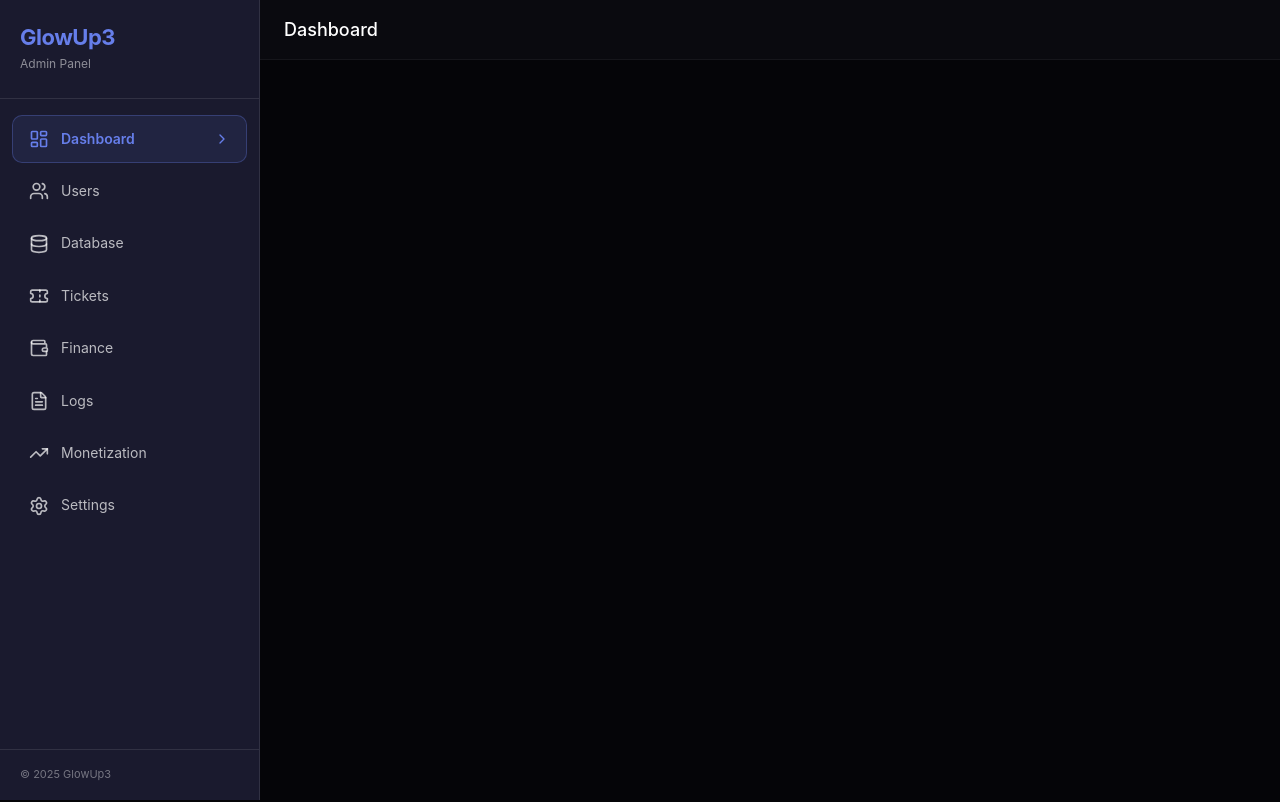
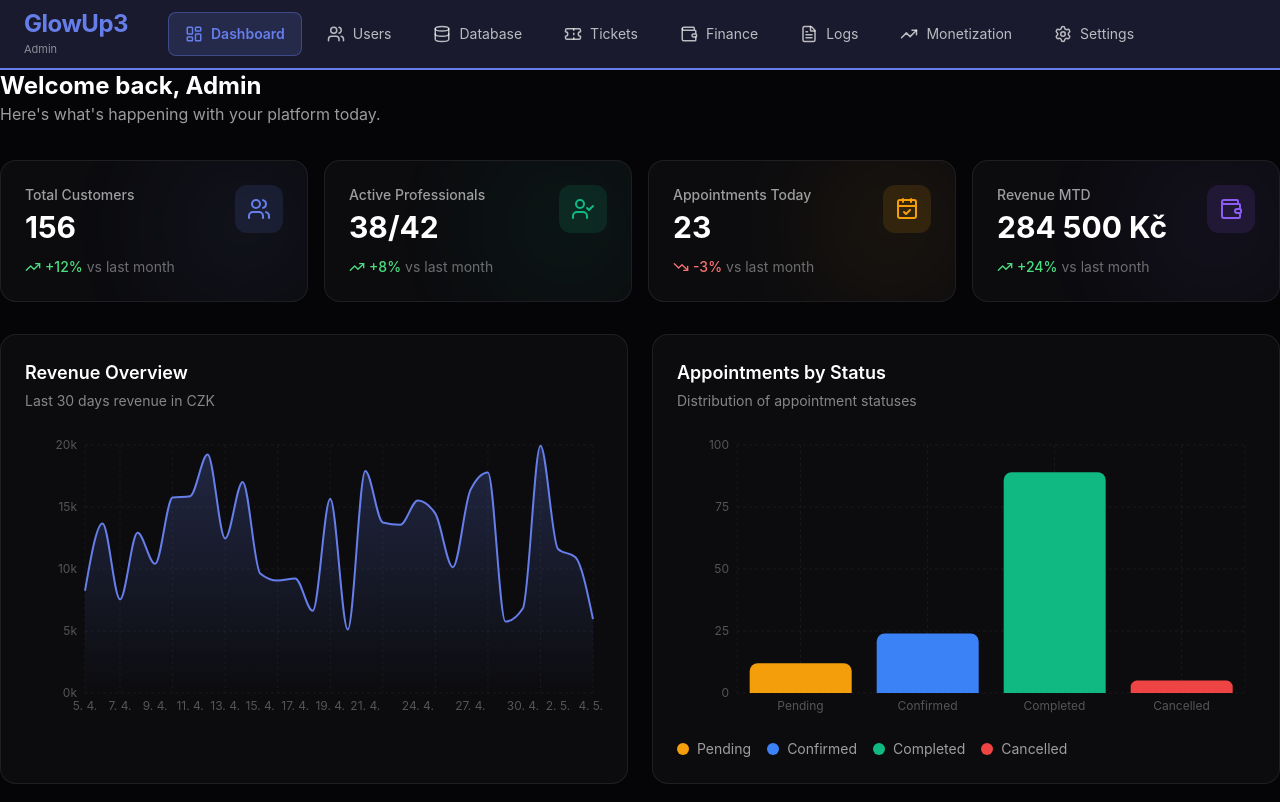
Before and after one commit to vash1610/glowup3-website, a Next.js app: page /admin in a window 1280 px wide. Shown: the top 802 px of the page. Built offline with nearby package versions, Linux system fonts and the light colour scheme.

Commit message:
Revert: Switch back to horizontal top bar navigation
- Convert AdminNav from sidebar back to horizontal top bar
- Fixed header with logo on left, nav links in center
- 70px height with purple border at bottom
- Active page highlighting works as before

```diff
--- a/src/components/admin/AdminNav.tsx
+++ b/src/components/admin/AdminNav.tsx
@@ -11,8 +11,7 @@ import {
   Wallet,
   FileText,
   TrendingUp,
-  Settings,
-  ChevronRight
+  Settings
 } from 'lucide-react';
 
 const navItems = [
@@ -31,27 +30,28 @@ export default function AdminNav() {
 
   return (
     <>
-      {/* VERTICAL SIDEBAR - Left Side - Fixed position */}
+      {/* HORIZONTAL TOP BAR */}
       <div style={{
         position: 'fixed',
         top: 0,
         left: 0,
-        width: '260px',
-        height: '100vh',
+        right: 0,
+        height: '70px',
         backgroundColor: '#1a1a2e',
-        borderRight: '1px solid rgba(255,255,255,0.1)',
+        borderBottom: '2px solid #667eea',
         display: 'flex',
-        flexDirection: 'column',
-        zIndex: 100
+        alignItems: 'center',
+        padding: '0 24px',
+        zIndex: 100,
+        gap: '40px'
       }}>
         {/* Logo/Brand */}
-        <div style={{
-          padding: '24px 20px',
-          borderBottom: '1px solid rgba(255,255,255,0.1)'
+        <Link href="/admin" style={{
+          textDecoration: 'none'
         }}>
           <h1 style={{
             color: '#667eea',
-            fontSize: '22px',
+            fontSize: '24px',
             fontWeight: 'bold',
             margin: 0,
             letterSpacing: '-0.5px'
@@ -60,18 +60,19 @@ export default function AdminNav() {
           </h1>
           <p style={{
             color: 'rgba(255,255,255,0.5)',
-            fontSize: '12px',
-            margin: '4px 0 0 0'
+            fontSize: '11px',
+            margin: '2px 0 0 0'
           }}>
-            Admin Panel
+            Admin
           </p>
-        </div>
+        </Link>
 
-        {/* Navigation Links */}
+        {/* Navigation Links - Horizontal */}
         <nav style={{
-          flex: 1,
-          padding: '16px 12px',
-          overflowY: 'auto'
+          display: 'flex',
+          gap: '8px',
+          alignItems: 'center',
+          flex: 1
         }}>
           {navItems.map((item) => {
             const Icon = item.icon;
@@ -85,78 +86,31 @@ export default function AdminNav() {
                 style={{
                   display: 'flex',
                   alignItems: 'center',
-                  gap: '12px',
-                  padding: '12px 16px',
-                  borderRadius: '10px',
-                  marginBottom: '4px',
+                  gap: '8px',
+                  padding: '10px 16px',
+                  borderRadius: '8px',
                   textDecoration: 'none',
                   color: isActive ? '#667eea' : 'rgba(255,255,255,0.7)',
-                  backgroundColor: isActive ? 'rgba(102, 126, 234, 0.1)' : 'transparent',
+                  backgroundColor: isActive ? 'rgba(102, 126, 234, 0.15)' : 'transparent',
                   fontWeight: isActive ? '600' : '400',
                   fontSize: '14px',
                   transition: 'all 0.2s ease',
-                  border: isActive ? '1px solid rgba(102, 126, 234, 0.3)' : '1px solid transparent'
+                  border: isActive ? '1px solid rgba(102, 126, 234, 0.4)' : '1px solid transparent',
+                  whiteSpace: 'nowrap'
                 }}
               >
-                <Icon size={20} />
-                <span style={{ flex: 1 }}>{item.name}</span>
-                {isActive && <ChevronRight size={16} />}
+                <Icon size={18} />
+                {item.name}
               </Link>
             );
           })}
         </nav>
-
-        {/* Bottom Section */}
-        <div style={{
-          padding: '16px 20px',
-          borderTop: '1px solid rgba(255,255,255,0.1)'
-        }}>
-          <p style={{
-            color: 'rgba(255,255,255,0.4)',
-            fontSize: '11px',
-            margin: 0
-          }}>
-            © 2025 GlowUp3
-          </p>
-        </div>
       </div>
 
-      {/* WRAPPER for page content - ensures content starts AFTER sidebar */}
+      {/* SPACER - Push content below the fixed header */}
       <div style={{
-        marginLeft: '260px',
-        minHeight: '100vh',
-        backgroundColor: '#050508'
-      }}>
-        {/* Top Header Bar */}
-        <div style={{
-          height: '60px',
-          backgroundColor: '#0a0a0f',
-          borderBottom: '1px solid rgba(255,255,255,0.05)',
-          display: 'flex',
-          alignItems: 'center',
-          padding: '0 24px',
-          position: 'sticky',
-          top: 0,
-          zIndex: 50
-        }}>
-          <h2 style={{
-            color: 'white',
-            fontSize: '18px',
-            fontWeight: '500',
-            margin: 0
-          }}>
-            {navItems.find(item => pathname === item.href ||
-              (item.href !== '/admin' && pathname.startsWith(item.href)))?.name || 'Dashboard'}
-          </h2>
-        </div>
-
-        {/* Page Content */}
-        <div style={{
-          padding: '24px'
-        }}>
-          {/* Pages render their content here as children */}
-        </div>
-      </div>
+        height: '70px'
+      }} />
     </>
   );
 }
```
